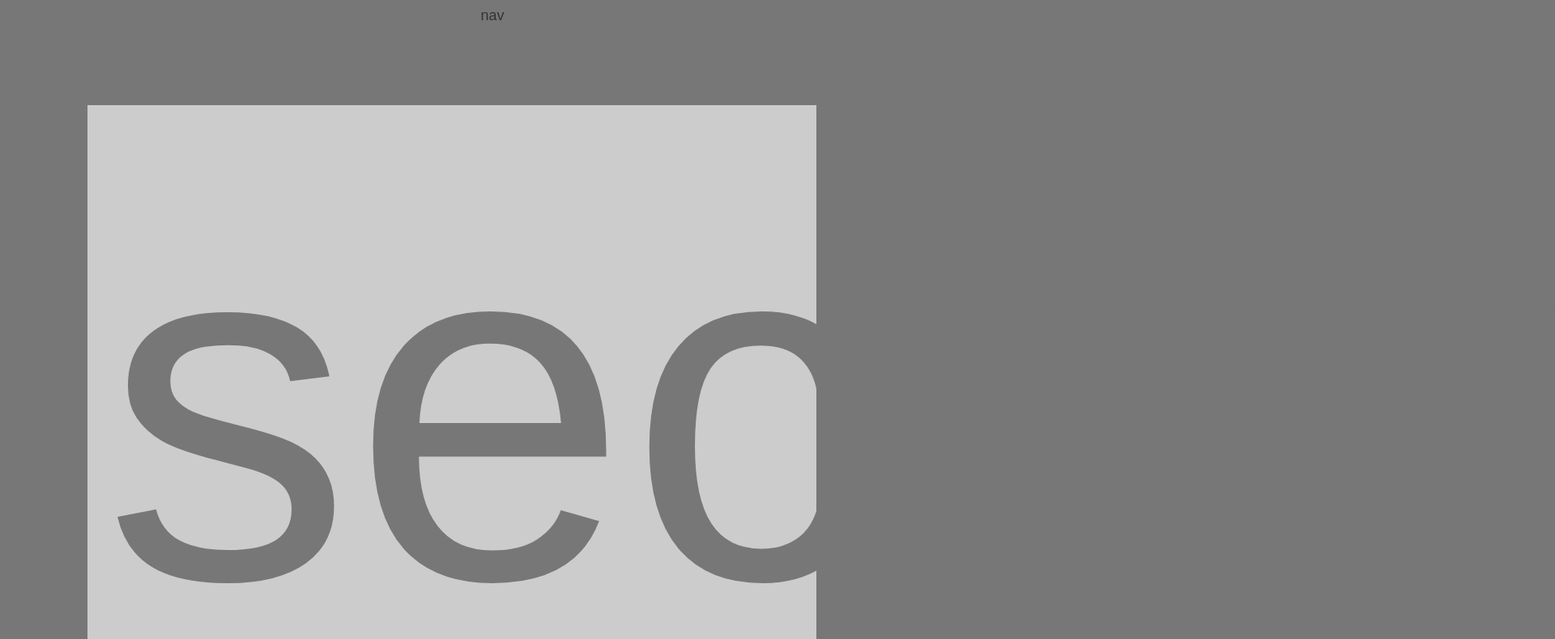
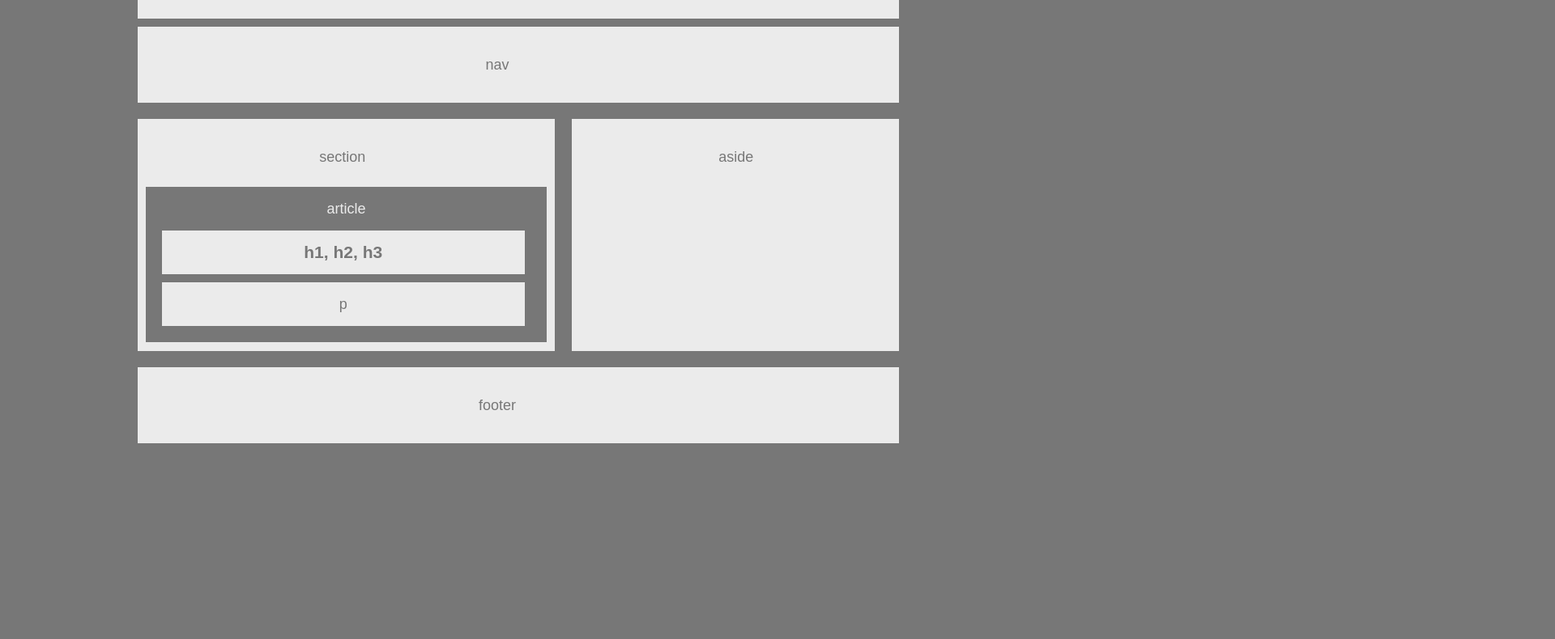
Before and after one commit to SergioRuizcelis/HW-Wireframe, a plain HTML site: page index.html in a window 1280 px wide. Shown: the part 81-871 px from the top of the page at 81% size, 1920 px wide, since content can reach past the window. After the commit the page ends 800 px from the top, so only its background shows below. Drawn offline with Linux system fonts and the light colour scheme.

Commit message:
final commit

```diff
--- a/index.html
+++ b/index.html
@@ -1,36 +1,45 @@
-<!DOCTYPE html>
+<!doctype html>
 <html lang="en-us">
 
 <head>
   <meta charset="UTF-8">
-  <title>Relative Paths Assignment 1</title>
-
-  <!-- Fill in the href to the CSS such that this HTML file can access the CSS. -->
-  <!-- Don't move the HTML or CSS file. Use Relative Linking -->
-  <link rel="stylesheet" type="text/css" href="./style.css">
+  <title>HomeWork Unit 1</title>
+  <link rel="stylesheet" type="text/css" href="style.css">
 </head>
 
 <body>
-        <div class="container">
-            <div><h1>header</h1>
-            </div>
-            <div>nav</div>
-            <div class="clearfix">
+
+  <header>
+    <p>header</p>
+  </header>
+
+  <nav>
+    <p>nav</p>
+  </nav>
+
   <section>
-                    <header>section</header>
-                    <div>
-                        <article>article
-                            <h1>h1,h2,h3</h1>
+    <heading>
+      <p>section</p>
+    </heading>
+    <article>
+      <heading>article</heading>
+      <h1>h1, h2, h3</h1>
       <p>p</p>
     </article>
-                    </div>
   </section>
+
   <aside>
-                    <header>aside</header>
+    <heading>
+      <p>aside</p>
+    </heading>
   </aside>
-            </div>
-            <footer>footer</footer>
-        </div>
+
+  <div class="clear"></div>
+
+  <footer>
+    <p>footer</p>
+  </footer>
+
 </body>
 
 </html>
--- a/style.css
+++ b/style.css
@@ -1,77 +1,57 @@
-/**
- * Float Layout Activity
- **/
-
- * {
-   width: 1200px;
-   height: 1000;
-   background: #;
-   margin: 5;
-
-    box-sizing: border-box;
-    text-align: center;
-  }
 body {
   width: 960px;
-  font-family: Arial, Helvetica, sans-serif;
+  margin: auto;
+  font-family: Arial, "Helvetica Neue", Helvetica, sans-serif;
   font-size: 18px;
-  color: #333;
-  background: #777;
-  }
-  header {
-    width: 900px;
-    padding: 20px;
-    margin: 100px;
-    border: 100px;
-    font-size-adjust: 18;
+  line-height: 34px;
   color: #777777;
-    background: #ccc;
+  background: #777777;
 }
 
-  nav{
-    padding: 20px;
-    margin-bottom:100px,100px;
-    font-size-adjust: 18;
-    color: #333;
-    background: #ccc;
-
+header,
+nav,
+section,
+aside,
+footer {
+  display: block;
+  padding: 10px;
+  margin: 10px;
+  text-align: center;
+  background: #ebebeb;
 }
 
-   article{  float: fixed 20px;
-    padding: 20px;
-    margin-bottom:100px,100px;
-    font-size-adjust: 18;
-    color: #333;
-    background: #ccc;
-
-  }
-
-  #p {
-  }
-
-  #right {
-  }
-
-
-
-  #division {
+section {
+  display: block;
+  float: left;
+  width: 495px;
+  height: 267px;
+  overflow: hidden;
 }
 
 aside {
-    float: rigth;
-    padding: 20px;
-    margin-bottom: 20px,20px,20px,20px;
-    font-size-adjust: 18;
-    color: #333;
-    background: #ccc;
-
+  display: block;
+  float: right;
+  width: 40%;
+  height: 267px;
+  overflow: hidden;
 }
 
-  footer {
+article {
+  padding: 10px;
+  color: #ebebeb;
+  background: #777777;
+}
 
-    padding: 20px;
-    margin-bottom: 20px;
-    font-size-adjust: 18;
-    color: #333;
-    background: #ccc;
+.clear {
+  clear: both;
 }
+
+h1,
+p {
+  width: 90%;
+  padding: 10px;
+  margin: 10px;
+  color: #777777;
+  text-align: center;
+  background: #ebebeb;
+}
```
Lines whose indentation alone changed are shown as unchanged.
